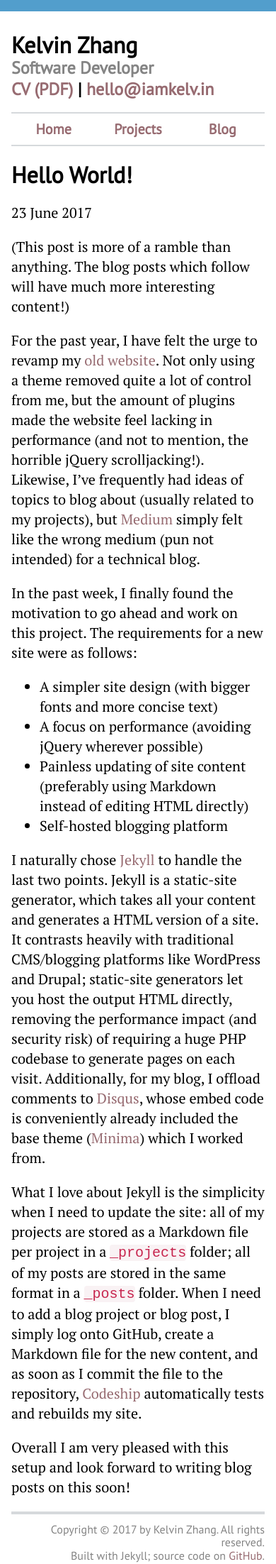
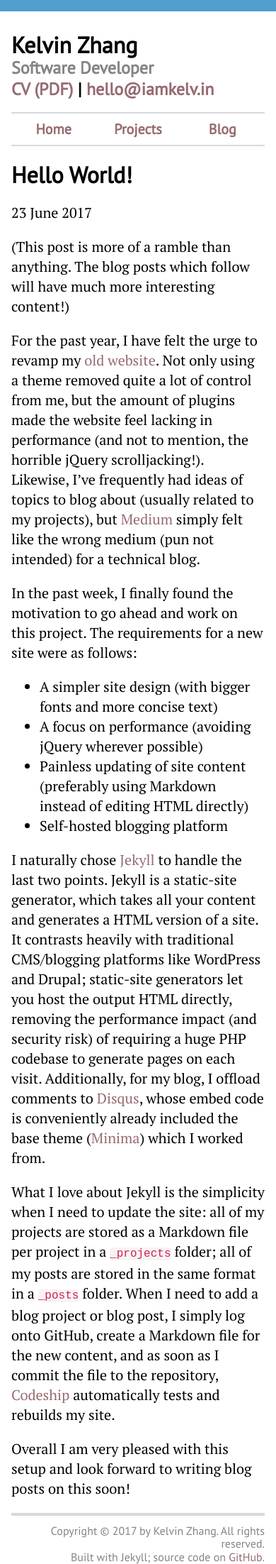
Before and after one commit to kz/iamkelv.in-new, a Jekyll site: the page built from _posts/2017-06-23-hello-world.md, in a window 390 px wide. Shown: the whole page at 71% size. Built offline with Jekyll 4.4.1, drawn with Linux system fonts in a browser that asks for light colours; comment, search, counter and statistics services are not loaded.

Commit message:
Make code smaller on smaller screens

```diff
--- a/_sass/_layout.scss
+++ b/_sass/_layout.scss
@@ -55,6 +55,12 @@ footer {
 
 .enable-js {
   line-height: 1.75rem;
+}
+
+@media screen and (max-width: 500px) {
+  code {
+    font-size: 1rem;
+  }
 }
 
 /* Color bar (because why not?) */
```
